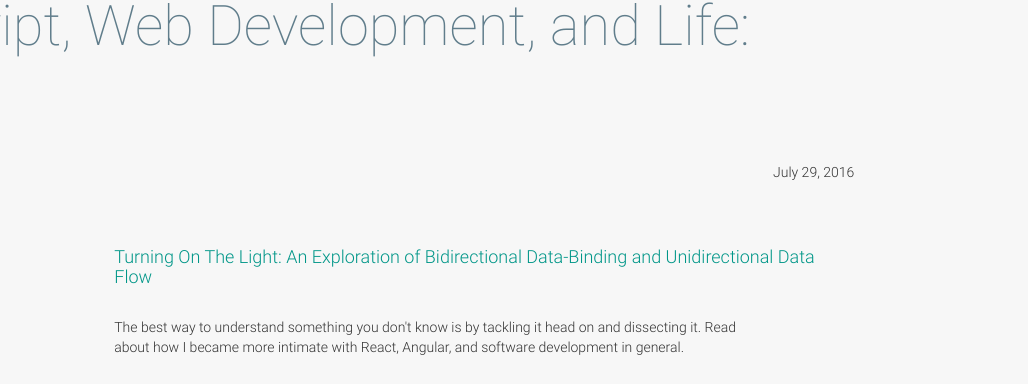
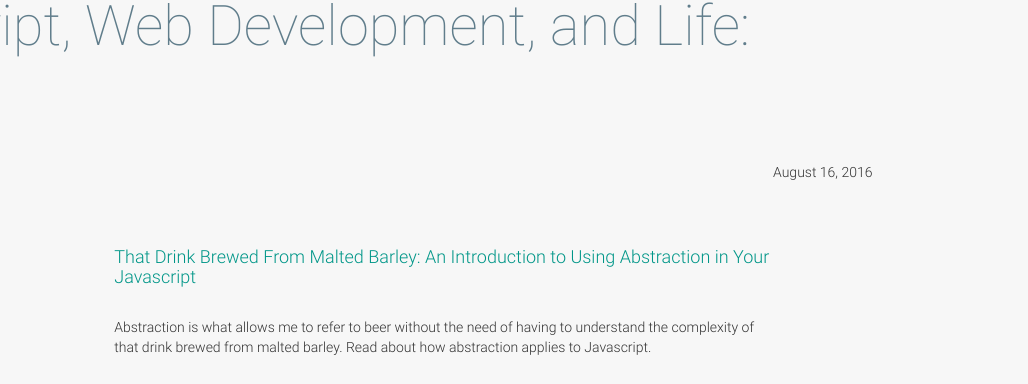
Before and after one commit to WindUpDurb/portfolio-site, a website: page index.html in a window 1280 px wide. Shown: the part 893-1277 px from the top of the page, 252-1280 px from the left. Drawn offline with nearby package versions, Linux system fonts and the light colour scheme.

Commit message:
Blog Update

```diff
--- a/index.html
+++ b/index.html
@@ -77,16 +77,16 @@
                     <img style="width: 30px; height: 30px;" src="http://windupdurb.github.io/portfolio-site/img/myphoto.jpg" class="img-rounded thumbnailImage">
                     <span class="greyText">David Urbina</span>
                 </div>
-                <div class="col-xs-offset-7 col-sm-offset-10">July 29, 2016</div>
+                <div class="col-xs-offset-7 col-sm-offset-10">August 16, 2016</div>
             </div>
             <div class="row">
                 <div class="col-sm-8 col-sm-offset-3">
-                    <h4 style="margin-top: 35px"><a href="http://www.windupdurb.com/#!/writing/turning-on-light-data-binding-vs-data-flow" target="_blank">Turning On The Light: An Exploration of Bidirectional Data-Binding and Unidirectional Data Flow</a></h4>
+                    <h4 style="margin-top: 35px"><a href="http://www.windupdurb.com/#!/writing/that-one-drink-abstraction-in-your-javascript" target="_blank">That Drink Brewed From Malted Barley: An Introduction to Using Abstraction in Your Javascript </a></h4>
                 </div>
             </div>
             <div class="row">
                 <div class="col-xs-10 col-xs-offset-1 col-sm-7 col-sm-offset-3">
-                    <p>The best way to understand something you don't know is by tackling it head on and dissecting it. Read about how I became more intimate with React, Angular, and software development in general.</p>
+                    <p>Abstraction is what allows me to refer to beer without the need of having to understand the complexity of that drink brewed from malted barley. Read about how abstraction applies to Javascript. </p>
                 </div>
             </div>
             <div class="row">
```
